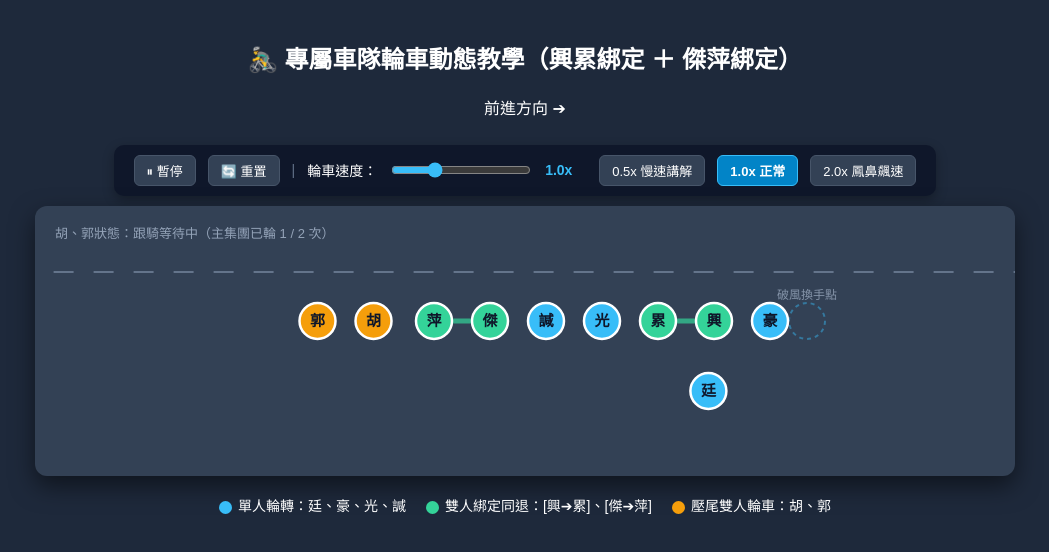
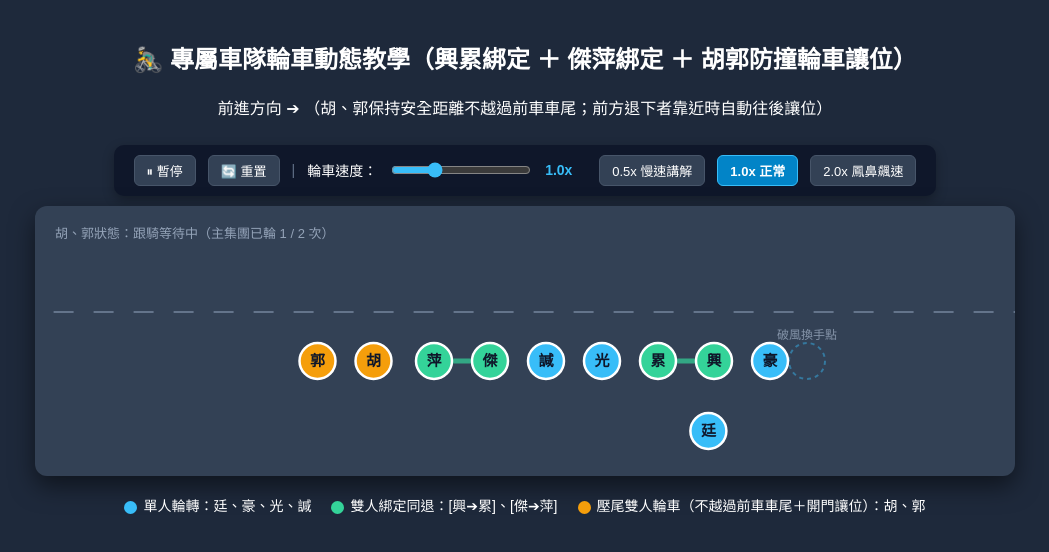
Before and after one commit to Gemtek-Claire/cycling, a plain HTML site: page index.html in a window 1280 px wide. Shown: the whole page, without its empty margins (115-1164 px from the left). Drawn offline with Linux system fonts and the light colour scheme.

Commit message:
Add files via upload

```diff
--- a/index.html
+++ b/index.html
@@ -2,7 +2,7 @@
 <html lang="zh-TW">
 <head>
 <meta charset="UTF-8">
-<title>專屬車隊輪車動態模擬</title>
+<title>專屬車隊輪車動態模擬 (三線位置下移15%版)</title>
 <style>
   body { font-family: "Microsoft JhengHei", sans-serif; background: #1e293b; color: #fff; text-align: center; margin: 0; padding: 20px; }
   canvas { background: #334155; border-radius: 12px; box-shadow: 0 10px 25px rgba(0,0,0,0.5); margin-top: 10px; max-width: 100%; }
@@ -24,8 +24,8 @@
 </style>
 </head>
 <body>
-  <h2>🚴‍♂️ 專屬車隊輪車動態教學（興累綁定 ＋ 傑萍綁定）</h2>
-  <p>前進方向 ➔ </p>
+  <h2>🚴‍♂️ 專屬車隊輪車動態教學（興累綁定 ＋ 傑萍綁定 ＋ 胡郭防撞輪車讓位）</h2>
+  <p>前進方向 ➔ （胡、郭保持安全距離不越過前車車尾；前方退下者靠近時自動往後讓位）</p>
 
   <!-- 速度與播放控制面板 -->
   <div class="controls">
@@ -45,7 +45,7 @@
   <div class="legend">
     <span><i class="dot" style="background:#38bdf8;"></i>單人輪轉：廷、豪、光、諴</span>
     <span><i class="dot" style="background:#34d399;"></i>雙人綁定同退：[興➔累]、[傑➔萍]</span>
-    <span><i class="dot" style="background:#f59e0b;"></i>壓尾雙人輪車：胡、郭</span>
+    <span><i class="dot" style="background:#f59e0b;"></i>壓尾雙人輪車（不越過前車車尾＋開門讓位）：胡、郭</span>
   </div>
 
 <script>
@@ -70,9 +70,10 @@ const totalMainSpots = 8;
 const totalRearSpots = 2;
 const spacing = 56;
 const mainHeadX = 716;
-const laneLineY = 66;
-const mainY = 115;
-const dropY = 185;
+// 【調整】三條線的水平高度位置同步往下移 15% (約 +40px)
+const laneLineY = 106; // 原 66 -> 106
+const mainY = 155;     // 原 115 -> 155
+const dropY = 225;     // 原 185 -> 225
 const baseSpeed = 0.00525;
 const dropBoost = 1.7;
 
@@ -206,7 +207,6 @@ function getMaxEndSpot(units, excludeUnit) {
   return maxEndSpot;
 }
 
-// 取得組內目前在主線上「最前方」車手的相對 spot（避免後組領騎超車撞上前面集團）
 function getMinFrontSpot(units) {
   let minSpot = Infinity;
   units.forEach(u => {
@@ -321,13 +321,9 @@ function drawGroup(units, totalSpots, groupHeadX) {
 
 function updateSimulation(speed) {
   if (!isPaused) {
-    // 1. 更新前8人主力集團輪車狀態
     updateGroupState(mainUnits, speed, true, true);
-
-    // 2. 更新後2人（胡、郭）雙人輪車狀態
     updateGroupState(rearUnits, speed, false, mainDropCount >= 2);
 
-    // 3. 計算安全跟車防撞牆：前面有其他人就不往前越界，退下者靠近時往後讓位
     let mainTail = getMaxEndSpot(mainUnits, null);
     let frontRiderX = mainHeadX - (mainTail - 1) * spacing;
     let droppingUnit = mainUnits.find(u => u.state === 'drop');
@@ -345,22 +341,17 @@ function updateSimulation(speed) {
       isYielding = false;
     }
 
-    // 【關鍵修正】扣除後組最前方車手的相對位置 (minRearFrontSpot)，確保無論胡/郭誰在前面頂風，
-    // 兩人中最前面那位永遠停在 (mainTail + reservedSpace + 安全間距) 後方，絕不會往前撞到前車！
     let minRearFrontSpot = getMinFrontSpot(rearUnits);
     let safeGap = 0.08;
     let targetRearOffsetSpot = mainTail + reservedSpace + safeGap - minRearFrontSpot;
 
     if (rearGroupOffsetSpot < targetRearOffsetSpot) {
-      // 前方有車阻擋或退下者靠近讓位：平穩往後退保持安全距離
       rearGroupOffsetSpot = Math.min(targetRearOffsetSpot, rearGroupOffsetSpot + speed * 4.5);
     } else if (rearGroupOffsetSpot > targetRearOffsetSpot) {
-      // 前方空出位置時：緊跟補上，但抵達目標距離即停止前進
       rearGroupOffsetSpot = Math.max(targetRearOffsetSpot, rearGroupOffsetSpot - speed * 2.5);
     }
   }
 
-  // 4. 繪製主集團與胡、郭雙人輪車組
   drawGroup(mainUnits, totalMainSpots, mainHeadX);
   let dynamicRearHeadX = mainHeadX - rearGroupOffsetSpot * spacing;
   drawGroup(rearUnits, totalRearSpots, dynamicRearHeadX);
```
